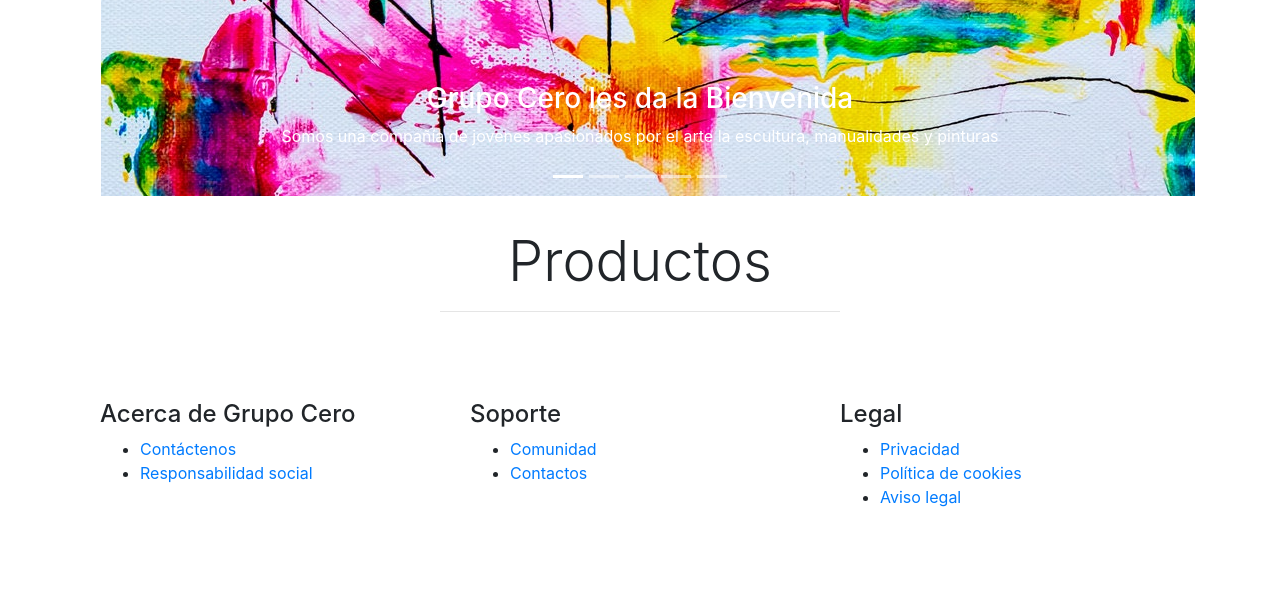
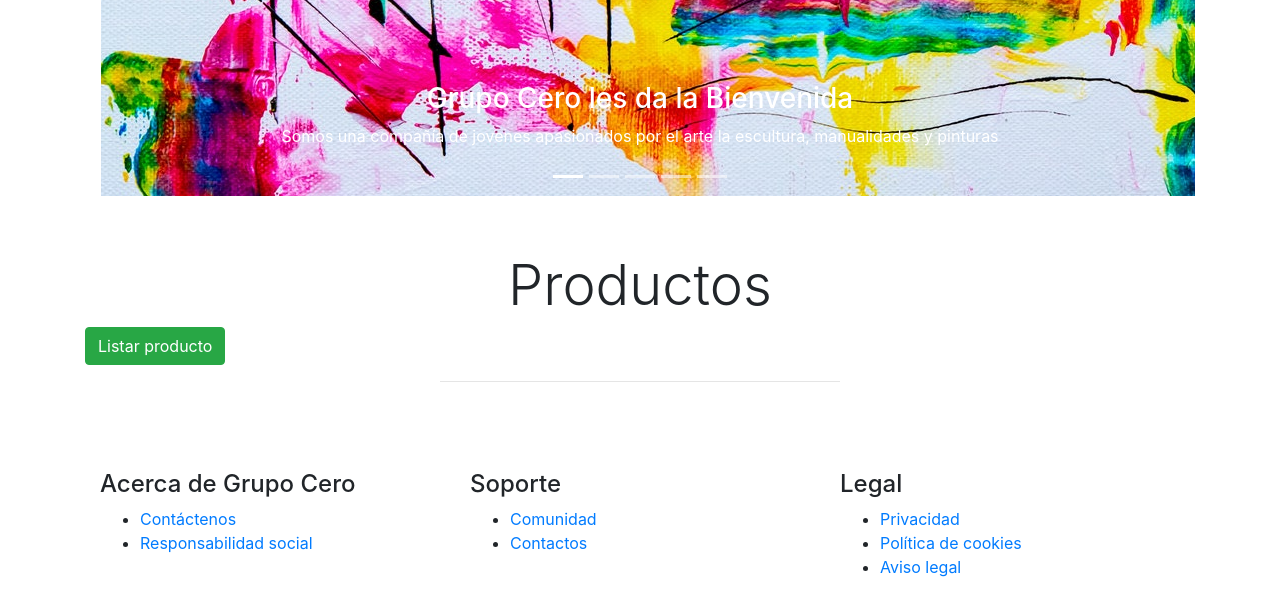
Before and after one commit to FreiderMontPerlaza/TallerDjango, a Django app: page /galeria/ in a window 1280 px wide. Shown: the part 845-1440 px from the top of the page. Before the commit the page ends 1352 px from the top, so only its background shows below. Run offline with Django 3.2, Linux system fonts and the light colour scheme; data that the repository does not hold is empty.

Commit message:
modificar,eleiminar y agregar productos

```diff
--- a/main/app/templates/app/galeria.html
+++ b/main/app/templates/app/galeria.html
@@ -8,7 +8,14 @@
 <!--card-->
 <br>
 <div class="container ">
+
+
+    <br>
     <h2 class="display-4 text-center ">Productos </h2>
+
+
+    <button type="button" class="btn btn-success"><a href="{% url 'listar_producto' %}" style="color: white;">Listar producto</a></button>
+
     <hr style="width: 400px;">
         <br>
     <div class="row " style="justify-content: center;">
--- a/main/app/templates/app/home.html
+++ b/main/app/templates/app/home.html
@@ -12,7 +12,7 @@
     <div class="col-sm-4 col-log-2 borde">
       <div><span>José: Escultura, Obras y Exposiciones </span></div>
       <a class="nav-link" href="/artista/">
-        <img class="w-100" src="{% static '/images/ARTISTA_1.jpg' %}"
+        <img class="w-100" src="{% static 'app/images/ARTISTA_1.jpg' %}"
       /></a>
     </div>
     <div class="col-sm-4 col-log-2 borde">
--- a/main/app/templates/app/producto/listar.html
+++ b/main/app/templates/app/producto/listar.html
@@ -39,6 +39,9 @@
         </td>
         <td>
             <a href=" {% url 'modificar_producto' p.id  %} " class="btn btn-info">Modificar</a>
+
+            <a href=" {% url 'eliminar_producto'  p.id  %} " class="btn btn-danger">Eliminar</a>
+
         </td>
     </tr>
     {% endfor %}
--- a/main/app/urls.py
+++ b/main/app/urls.py
@@ -1,5 +1,5 @@
 from django.urls import path
-from .views import artista,escultura, galeria, home, manualidades, modificar_producto, pintura,agregar_producto,listar_producto
+from .views import artista,escultura, galeria, home, manualidades, modificar_producto, pintura,agregar_producto,listar_producto,eliminar_producto
 
 urlpatterns = [
     path('',home,name="home"),
@@ -11,6 +11,8 @@ urlpatterns = [
     path('agregar-producto/', agregar_producto, name="agregar_producto"),
     path('listar-producto/',listar_producto, name="listar_producto"),
     path('modificar-producto/<id>/',modificar_producto, name="modificar_producto"),
+    path('eliminar-producto/<id>/', eliminar_producto, name="eliminar_producto"),
+
 
 
 
--- a/main/app/views.py
+++ b/main/app/views.py
@@ -77,3 +77,13 @@ def modificar_producto(request,id):
         data["form"] = formulario
 
     return render(request,'app/producto/modificar.html',data)
+
+
+
+
+
+
+def eliminar_producto(request,id):
+    producto = get_object_or_404(Producto,id=id)
+    producto.delete()
+    return redirect(to="listar_producto")
```
